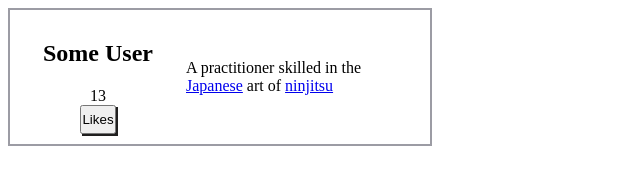
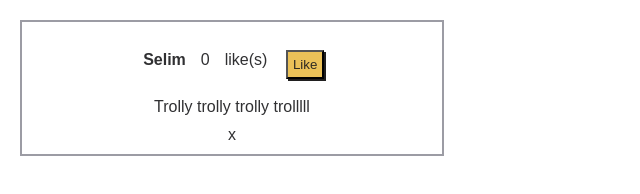
Before and after one commit to hope-crichlow/JS, a plain HTML site: page Likes/index.html in a window 1280 px wide. Shown: the whole page, without its empty margins (0-640 px from the left). Drawn offline with Linux system fonts and the light colour scheme.

Commit message:
In the weeds

```diff
--- a/Likes/index.html
+++ b/Likes/index.html
@@ -14,22 +14,26 @@
         <div class="card">
 
             <div class="defined">
-                <h2>Some User</h2>
+                <h4>Selim </h4>
 
+                <span id="likes">0</span>like(s)
 
-                <span id="likes">13</span>
-                <button onclick="addLike()">  Likes</button>
+                <button onclick="addLike()">  Like</button>
             </div>
 
             <div class="definition">
                 <p>
-                    A practitioner skilled in the <a href="#">Japanese</a> art of <a href="#">ninjitsu</a>
+                    Trolly trolly trolly trolllll
                 </p>
+            </div>
+
+            <div id="hello">
+                x
             </div>
         </div>
 
     </div>
 
-
+<script src="script.js"></script>
 </body>
 </html>
--- a/Likes/script.js
+++ b/Likes/script.js
@@ -9,3 +9,56 @@ function addLike(button){
     likes ++;
     document.querySelector("#likes").innerText = likes;
 }
+
+// var card = {
+//     name: "Selim",
+//     likes: "4",
+//     comment: "Trolling is the name of the game",
+// }
+// console.log (card);
+
+var feedDetail = [
+    {name: "Selim", likes: 4, comment:"Trolling is the name of the game" }
+]
+console.log ("no",feedDetail);
+
+
+
+function generateCards(){
+    console.log(document.getElementById("hello"));
+
+    var cardList = document.getElementById("hello");
+
+    // document.getElementById("hello").innerHTML = feedDetail.map(card =>
+    //     `<div>
+    //         <div>${card.name}</div>
+    //         <div>${card.likes}</div>
+    //         <div>${card.comment}</div>
+    //     </div>`
+    // ).join('')
+
+}
+
+generateCards();
+cardFactory();
+
+
+    // var feed = document.querySelector("#hello").innerText;
+
+    // console.log(feed, "feed");
+
+
+
+////////
+
+
+
+// var yourFeed = [];
+
+function cardFactory(name, likes, comment) {
+    var card = {};
+    card.name = name;
+    card.likes = likes;
+    card.comment = comment;
+    return card;
+}
--- a/Likes/style.css
+++ b/Likes/style.css
@@ -1,29 +1,51 @@
+* {
+    margin: 0;
+    padding: 0;
+    font-family: sans-serif;
+    color: rgba(26, 26, 29, 0.904);
+}
+.flex{
+    display: flex;
+}
+h4 {
+
+}
+
 .card {
     border: 2px solid rgba(94, 94, 107, 0.61);
     display: flex;
     align-content: center;
     align-items: center;
-    justify-content: space-around;
+    flex-direction: column;
+    /* justify-content: space-evenly; */
     gap: 10px;
     padding: 10px;
     max-width: 400px;
+    margin: 20px;
 
 }
 
 .defined {
     display: flex;
     align-items: center;
-    flex-direction: column;
-    flex: 2;
-    min-width: 100px;
+    justify-content: space-evenly;
+    gap: 15px;
+    /* flex-direction: row; */
+
+    /* flex: 3; */
+    /* min-width: 100px; */
+
 }
 
 .definition {
     display: flex;
-    flex: 3;
+    /* flex: 3; */
 }
 
 button {
     box-shadow: 2px 2px rgb(32, 31, 31);
-    padding: 5px 0;
+    padding: 5px;
+    background-color: rgb(235, 193, 88);
+    margin: 10% 2% 5% 2%;
+    /* min-width: 90px */
 }
```
